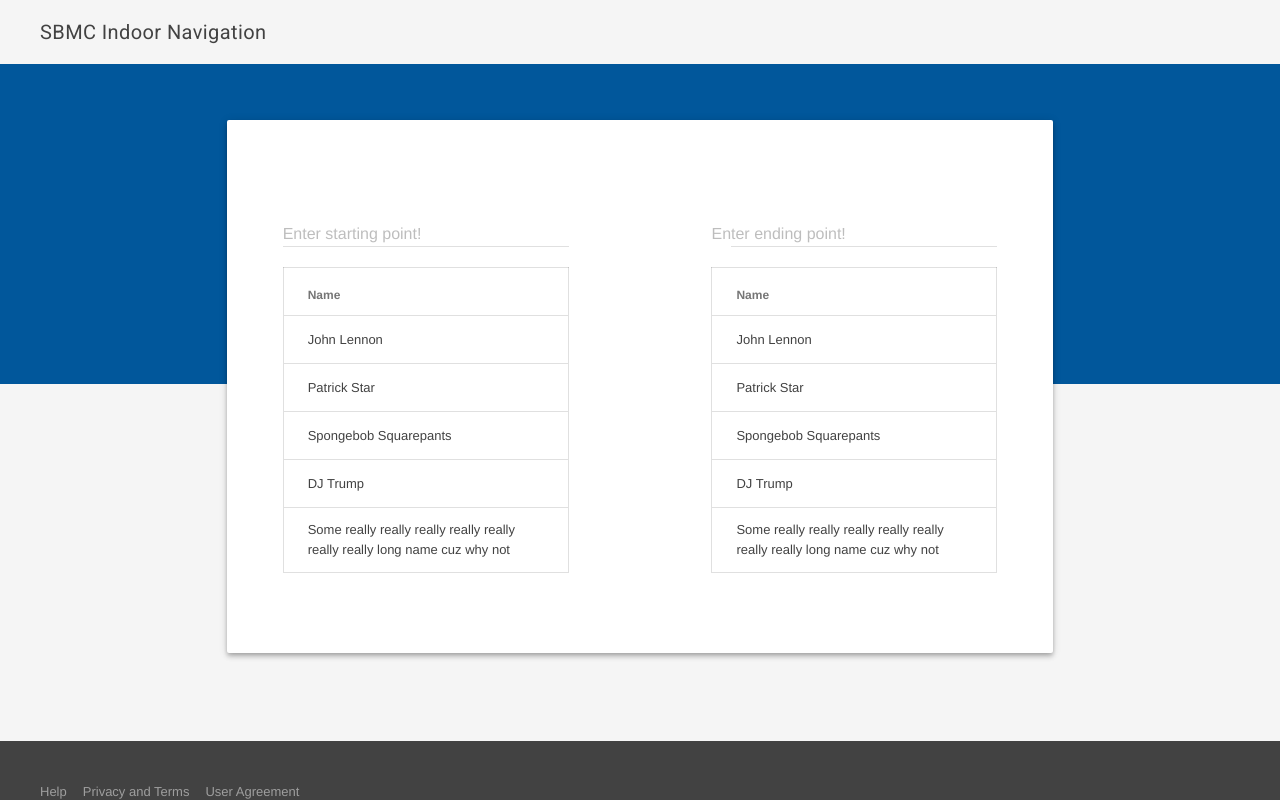
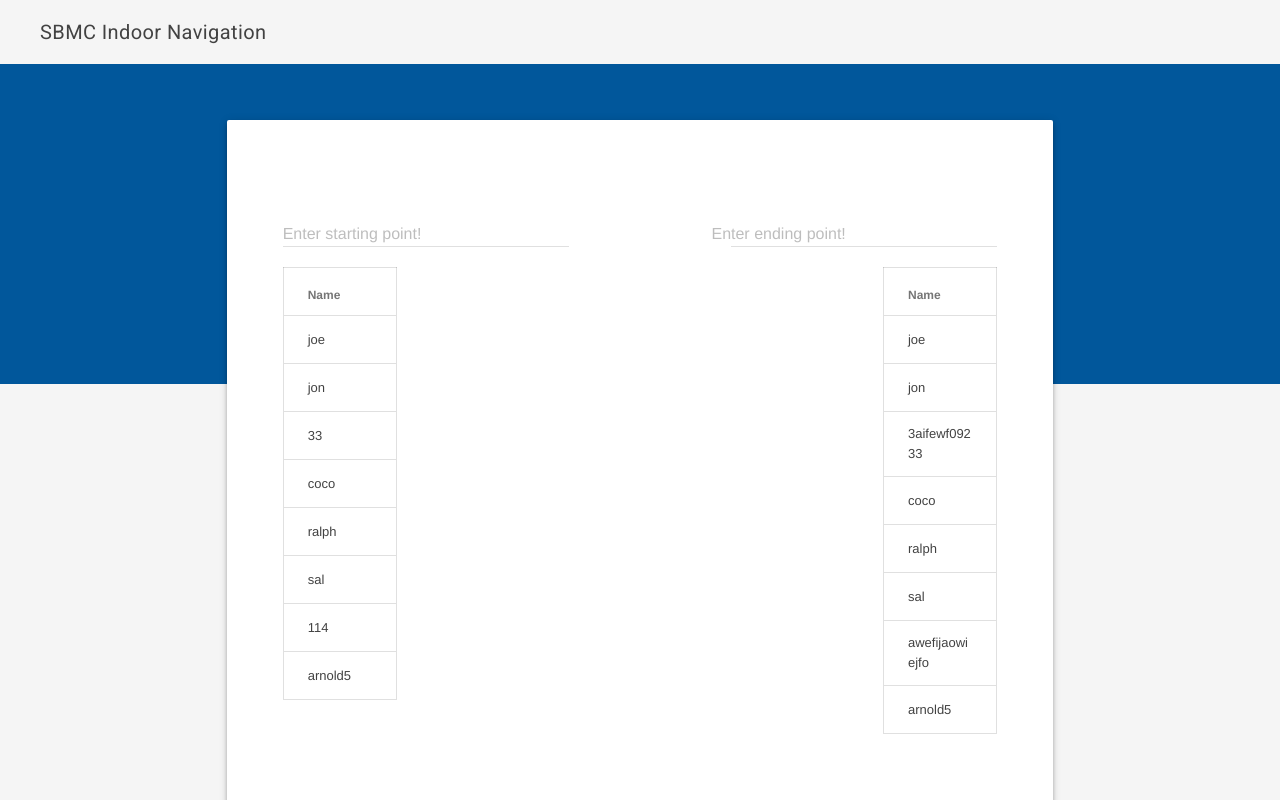
Before and after one commit to mattquan/ProjectSahara-WebHTML, a plain HTML site: page index.html in a window 1280 px wide. Drawn offline with nearby package versions, Linux system fonts and the light colour scheme.

Commit message:
fancy stuff

```diff
--- a/MQ-SBMC.js
+++ b/MQ-SBMC.js
@@ -7,6 +7,63 @@ function sendTextUp(whatTriggered,whichTable) {
     var text = document.getElementById(whatTriggered.id).innerHTML;
     document.getElementById(whichTable+"Input").value = text;
 
+}
+
+function init() {
+    initStartTable();
+    initEndTable();
+}
+
+function initStartTable(){
+   var myArray    = new Array();
+    myArray[0] = "joe"
+    myArray[1] = "jon";
+    myArray[2] = "33";
+    myArray[3] = "coco";
+    myArray[4] = "ralph";
+    myArray[5] = "sal";
+    myArray[6] = "114";
+    myArray[7] = "arnold5";
+
+    var myTable= "<table id = 'startTable' class='mdl-data-table mdl-js-data-table' >";
+        myTable+="<thead>";
+        myTable+="<tr>";
+        myTable+="<th class='mdl-data-table__cell--non-numeric'>Name</th>";
+        myTable+="</tr> </thead> <tbody>";
+
+    for (var i=0; i<myArray.length; i++) {
+        myTable+="<tr><td id='"+i+"s'";
+        myTable+="class='mdl-data-table__cell--non-numeric'onMouseDown ='sendTextUp(this,\"start\")'>"+myArray[i];
+        myTable+="</td></tr>";
+  }
+   myTable+="</tbody></table>";
+   document.getElementById('startTable').innerHTML = myTable;
+}
+function initEndTable(){
+   var myArray    = new Array();
+    myArray[0] = "joe"
+    myArray[1] = "jon";
+    myArray[2] = "3aifewf09233";
+    myArray[3] = "coco";
+    myArray[4] = "ralph";
+    myArray[5] = "sal";
+    myArray[6] = "awefijaowiejfo";
+    myArray[7] = "arnold5";
+
+    var myTable= "<table id = 'endTable' class='mdl-data-table mdl-js-data-table' >";
+        myTable+="<thead>";
+        myTable+="<tr>";
+        myTable+="<th class='mdl-data-table__cell--non-numeric'>Name</th>";
+        myTable+="</tr> </thead> <tbody>";
+
+    for (var i=0; i<myArray.length; i++) {
+        myTable+="<tr><td id='"+i+"e'";
+        myTable+="class='mdl-data-table__cell--non-numeric''onMouseDown ='sendTextUp(this,\"end\")'>"+myArray[i];
+        myTable+="</td></tr>";
+  }
+   myTable+="</tbody></table>";
 
 
+   document.getElementById('endTable').innerHTML = myTable;
 }
+onload = init;
--- a/index.html
+++ b/index.html
@@ -1,5 +1,4 @@
 <!doctype html>
-
 <html lang="en">
   <head>
     <meta charset="utf-8">
@@ -62,115 +61,22 @@
 
             <div id ="textfield-wrapper">
                  <div id = "startTextField" class="mdl-textfield mdl-js-textfield mdl-textfield--floating-label">
-                     <input id = "startInput" class="mdl-textfield__input"  type="text" id="startingPosTextField">
+                     <input id = "startInput" class="mdl-textfield__input"  type="text" >
                      <label id="startLabel" class="mdl-textfield__label" for="startingPosTextField">Enter starting point!</label>
                  </div>
 
                  <div id = "endTextField" class="mdl-textfield mdl-js-textfield mdl-textfield--floating-label">
-                     <input id = "endInput" class="mdl-textfield__input"  type="text" id="ending">
+                     <input id = "endInput" class="mdl-textfield__input"  type="text" >
                      <label id="endLabel" class="mdl-textfield__label" for="ending">Enter ending point!</label>
                  </div>
              </div>
 
 
+
             <div id ="tableSelection-wrapper">
 
-
-                <table id = "startTable"class="mdl-data-table mdl-js-data-table"  >
-                    <thead>
-                        <tr>
-                            <th class="mdl-data-table__cell--non-numeric">Name</th>
-
-                        </tr>
-                    </thead>
-                    <tbody>
-                        <tr>
-                            <td id="1s"
-                               class="mdl-data-table__cell--non-numeric"
-                               onClick ="sendTextUp(this,'start')"
-                               >John Lennon
-                            </td>
-                        </tr>
-                    <tr>
-                       <td id="2s"
-                          class="mdl-data-table__cell--non-numeric"
-                          onClick ="sendTextUp(this,'start')"
-                          >Patrick Star
-                      </td>
-                    </tr>
-                    <tr>
-                       <td id="3s"
-                          class="mdl-data-table__cell--non-numeric"
-                          onMouseDown ="sendTextUp(this,'start')"
-                          >Spongebob Squarepants
-                      </td>
-                    </tr>
-                    <tr>
-                       <td id="4s"
-                          class="mdl-data-table__cell--non-numeric"
-                          onClick ="sendTextUp(this,'start')"
-                          >DJ Trump
-                      </td>
-                    </tr>
-                    <tr>
-                       <td id="5s"
-                          class="mdl-data-table__cell--non-numeric"
-                          onClick ="sendTextUp(this,'start')"
-                          >Some really really really really really really really long name cuz why not
-                      </td>
-                    </tr>
-
-
-                  </tbody>
-                </table>
-
-
-                 <table id = "endTable" class="mdl-data-table mdl-js-data-table">
-                    <thead>
-                        <tr>
-                            <th class="mdl-data-table__cell--non-numeric">Name</th>
-
-                        </tr>
-                    </thead>
-                    <tbody>
-                        <tr>
-                            <td id="1e"
-                               class="mdl-data-table__cell--non-numeric"
-                               onClick ="sendTextUp(this,'end')">John Lennon
-                            </td>
-                        </tr>
-                    <tr>
-                       <td id="2e"
-                          class="mdl-data-table__cell--non-numeric"
-                          onClick ="sendTextUp(this,'end')"
-                          >Patrick Star
-                      </td>
-                    </tr>
-                    <tr>
-                       <td id="3e"
-                          class="mdl-data-table__cell--non-numeric"
-                          onMouseDown ="sendTextUp(this,'end')"
-                          >Spongebob Squarepants
-                      </td>
-                    </tr>
-                    <tr>
-                       <td id="4e"
-                          class="mdl-data-table__cell--non-numeric"
-                          onClick ="sendTextUp(this,'end')"
-                          >DJ Trump
-                      </td>
-                    </tr>
-                    <tr>
-                       <td id="5e"
-                          class="mdl-data-table__cell--non-numeric"
-                          onClick ="sendTextUp(this,'end')"
-                          >Some really really really really really really really long name cuz why not
-                      </td>
-                    </tr>
-
-
-                  </tbody>
-                </table>
+                <div id ="startTable"> </div>
+                <div id ="endTable"></div>
 
 
             </div>
```
